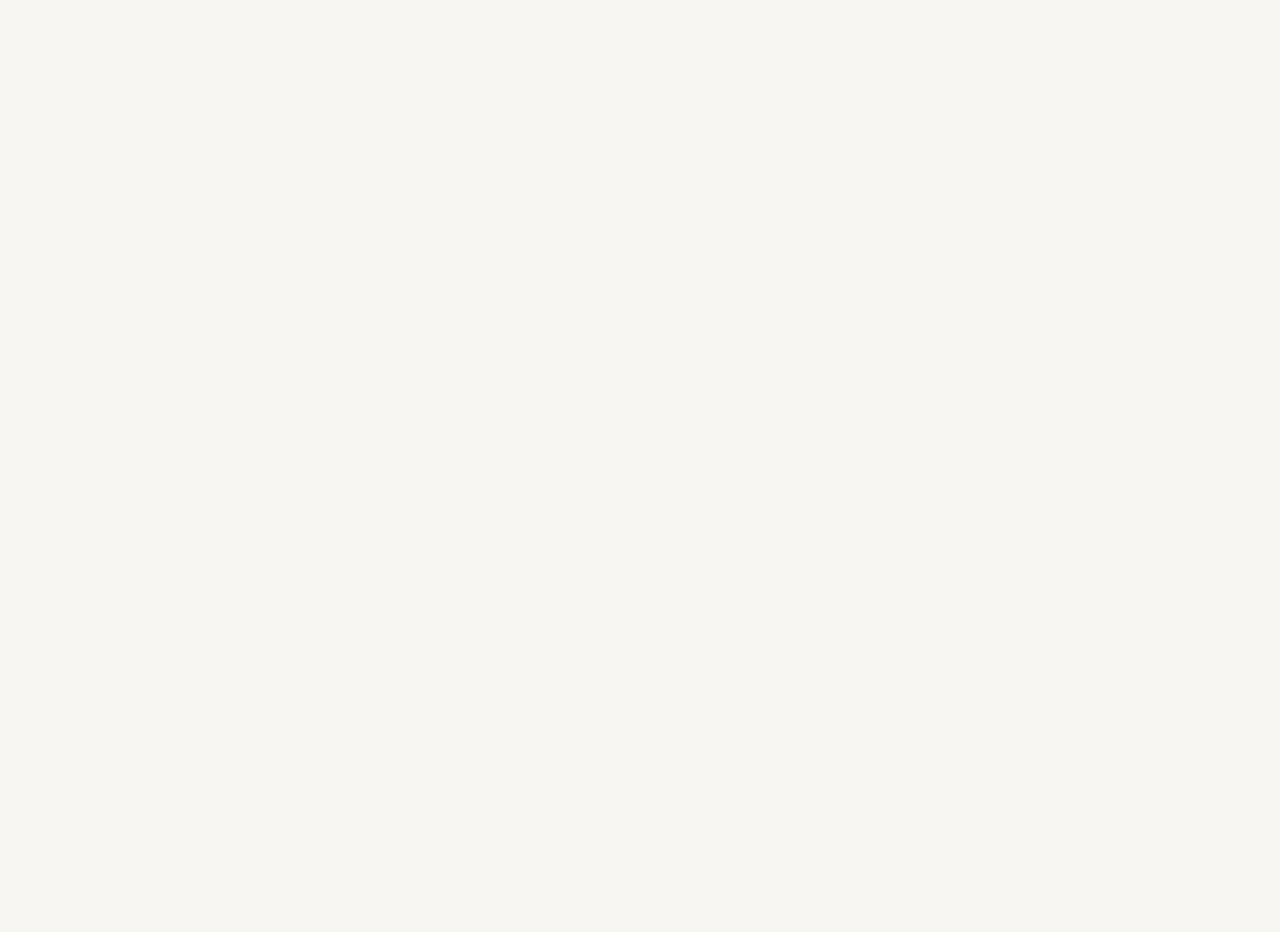
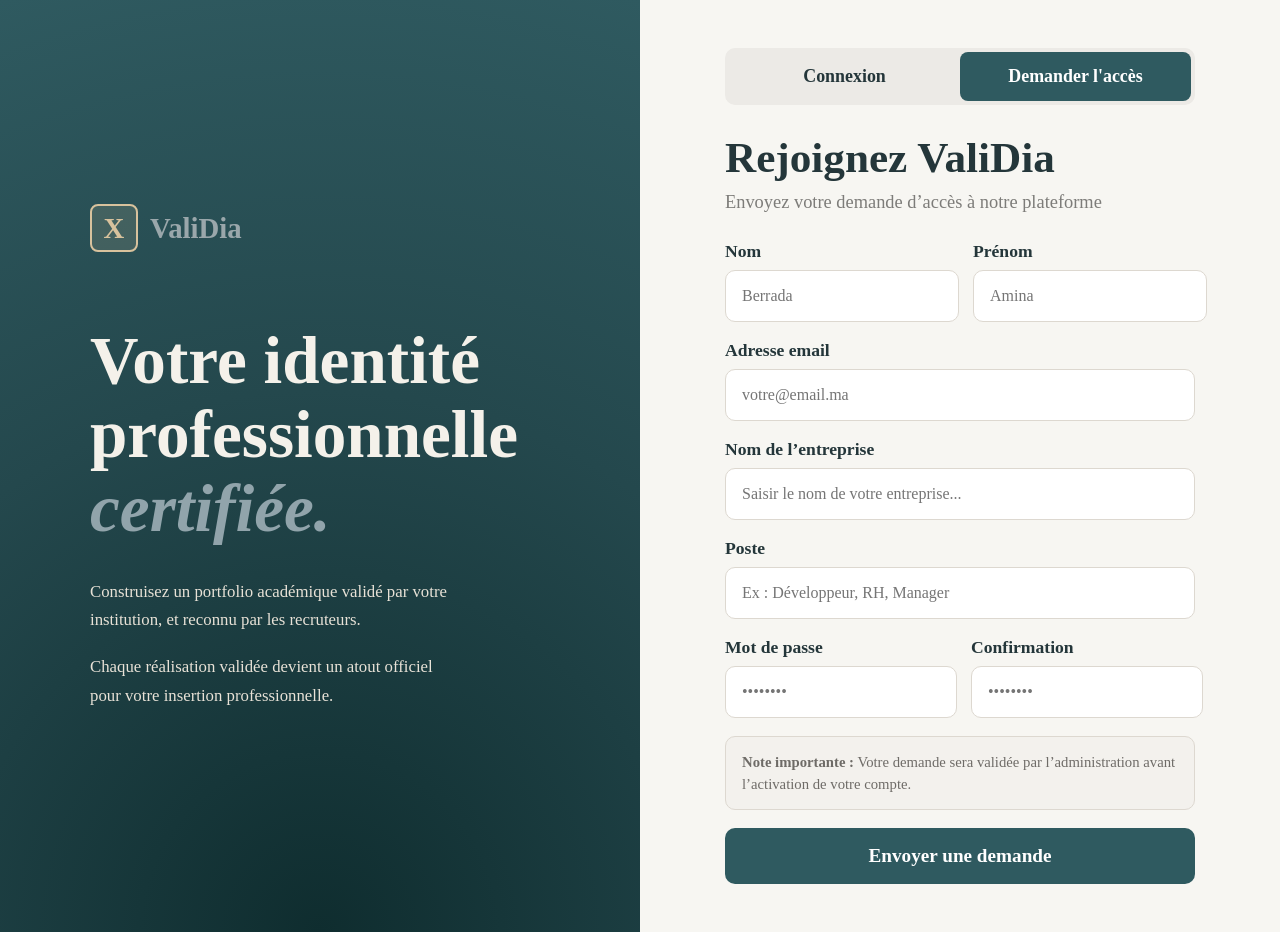
Before and after one commit to wolfrina19/testingPR, a Vue app in the folder frontend/: page /request-access in a window 1280 px wide. Before the commit this address had no page. Before the commit the page ends 800 px from the top, so only its background shows below. Built offline with nearby package versions, Linux system fonts and the light colour scheme.

Commit message:
Initialisation de la partie front de la feature RequestAccess

```diff
--- /dev/null
+++ b/frontend/src/assets/styles/request-access.css
@@ -0,0 +1,45 @@
+@import './login.css';
+
+.auth-card-request {
+  max-width: 470px;
+}
+
+.form-row {
+  display: grid;
+  grid-template-columns: 1fr 1fr;
+  gap: 14px;
+}
+
+.request-note {
+  padding: 14px 16px;
+  border: 1px solid #ddd8d0;
+  border-radius: 10px;
+  background: #f3f1ed;
+  color: #6e6b67;
+  font-size: 0.92rem;
+  line-height: 1.5;
+}
+
+.request-note p {
+  margin: 0;
+}
+
+.success-message {
+  margin: 0;
+  color: #2f5a60;
+  font-size: 0.95rem;
+}
+
+.password-group input {
+  padding-right: 14px;
+}
+
+@media (max-width: 640px) {
+  .form-row {
+    grid-template-columns: 1fr;
+  }
+
+  .auth-card-request {
+    max-width: 100%;
+  }
+}
--- a/frontend/src/router/index.js
+++ b/frontend/src/router/index.js
@@ -1,5 +1,6 @@
 import { createRouter, createWebHistory } from 'vue-router'
 import LoginView from '../views/LoginView.vue'
+import RequestAccessView from '../views/RequestAccessView.vue'
 
 const router = createRouter({
   history: createWebHistory(),
@@ -13,6 +14,11 @@ const router = createRouter({
       name: 'login',
       component: LoginView,
     },
+    {
+      path: '/request-access',
+      name: 'request-access',
+      component: RequestAccessView,
+    },
   ],
 })
 
--- /dev/null
+++ b/frontend/src/views/RequestAccessView.vue
@@ -0,0 +1,223 @@
+<script setup>
+import { reactive, ref } from 'vue'
+import { useRouter } from 'vue-router'
+import '../assets/styles/request-access.css'
+
+const router = useRouter()
+
+const form = reactive({
+  // À confirmer avec le backend :
+  lastName: '',
+  firstName: '',
+  email: '',
+  companyName: '',
+  jobTitle: '',
+  password: '',
+  passwordConfirmation: '',
+})
+
+const errorMessage = ref('')
+const successMessage = ref('')
+const isSubmitting = ref(false)
+
+const goToLogin = () => {
+  router.push('/login')
+}
+
+const validateForm = () => {
+  errorMessage.value = ''
+  successMessage.value = ''
+
+  if (
+    !form.lastName.trim() ||
+    !form.firstName.trim() ||
+    !form.email.trim() ||
+    !form.companyName.trim() ||
+    !form.jobTitle.trim() ||
+    !form.password.trim() ||
+    !form.passwordConfirmation.trim()
+  ) {
+    errorMessage.value = 'Veuillez remplir tous les champs.'
+    return false
+  }
+
+  if (form.password !== form.passwordConfirmation) {
+    errorMessage.value = 'Les mots de passe ne correspondent pas.'
+    return false
+  }
+
+  return true
+}
+
+const handleSubmit = async () => {
+  if (!validateForm()) return
+
+  isSubmitting.value = true
+
+  try {
+    // TODO BACKEND:
+    // envoyer plus tard via Axios vers l’endpoint fourni par le backend
+    // ex:
+    // await requestAccess(form)
+
+    console.log('Access request form:', { ...form })
+
+    successMessage.value =
+      'Votre demande a été préparée. Le backend n’est pas encore branché.'
+  } catch (error) {
+    errorMessage.value =
+      error?.response?.data?.message || "Impossible d'envoyer la demande."
+  } finally {
+    isSubmitting.value = false
+  }
+}
+</script>
+
+<template>
+  <div class="auth-page">
+    <section class="auth-left">
+      <div class="brand-block">
+        <div class="brand-logo-row">
+          <div class="brand-logo">
+            <span class="brand-symbol">X</span>
+          </div>
+          <span class="brand-name">ValiDia</span>
+        </div>
+
+        <div class="hero-text">
+          <h1>
+            Votre identité<br />
+            professionnelle<br />
+            <span>certifiée.</span>
+          </h1>
+
+          <p>
+            Construisez un portfolio académique validé par votre institution,
+            et reconnu par les recruteurs.
+          </p>
+
+          <p>
+            Chaque réalisation validée devient un atout officiel pour votre
+            insertion professionnelle.
+          </p>
+        </div>
+      </div>
+    </section>
+
+    <section class="auth-right">
+      <div class="auth-card auth-card-request">
+        <div class="auth-tabs">
+          <button class="tab" type="button" @click="goToLogin">
+            Connexion
+          </button>
+          <button class="tab active" type="button">
+            Demander l'accès
+          </button>
+        </div>
+
+        <div class="auth-form-block">
+          <h2>Rejoignez ValiDia</h2>
+          <p class="subtitle">
+            Envoyez votre demande d’accès à notre plateforme
+          </p>
+
+          <form class="auth-form" @submit.prevent="handleSubmit">
+            <div class="form-row">
+              <div class="form-group">
+                <label for="lastName">Nom</label>
+                <input
+                  id="lastName"
+                  v-model="form.lastName"
+                  type="text"
+                  placeholder="Berrada"
+                />
+              </div>
+
+              <div class="form-group">
+                <label for="firstName">Prénom</label>
+                <input
+                  id="firstName"
+                  v-model="form.firstName"
+                  type="text"
+                  placeholder="Amina"
+                />
+              </div>
+            </div>
+
+            <div class="form-group">
+              <label for="email">Adresse email</label>
+              <input
+                id="email"
+                v-model="form.email"
+                type="email"
+                placeholder="votre@email.ma"
+              />
+            </div>
+
+            <div class="form-group">
+              <label for="companyName">Nom de l’entreprise</label>
+              <input
+                id="companyName"
+                v-model="form.companyName"
+                type="text"
+                placeholder="Saisir le nom de votre entreprise..."
+              />
+            </div>
+
+            <div class="form-group">
+              <label for="jobTitle">Poste</label>
+              <input
+                id="jobTitle"
+                v-model="form.jobTitle"
+                type="text"
+                placeholder="Ex : Développeur, RH, Manager"
+              />
+            </div>
+
+            <div class="form-row">
+              <div class="form-group password-group">
+                <label for="password">Mot de passe</label>
+                <input
+                  id="password"
+                  v-model="form.password"
+                  type="password"
+                  placeholder="••••••••"
+                />
+              </div>
+
+              <div class="form-group password-group">
+                <label for="passwordConfirmation">Confirmation</label>
+                <input
+                  id="passwordConfirmation"
+                  v-model="form.passwordConfirmation"
+                  type="password"
+                  placeholder="••••••••"
+                />
+              </div>
+            </div>
+
+            <div class="request-note">
+              <p>
+                <strong>Note importante :</strong>
+                Votre demande sera validée par l’administration avant
+                l’activation de votre compte.
+              </p>
+            </div>
+
+            <p v-if="errorMessage" class="error-message">
+              {{ errorMessage }}
+            </p>
+
+            <p v-if="successMessage" class="success-message">
+              {{ successMessage }}
+            </p>
+
+            <button class="submit-btn" type="submit" :disabled="isSubmitting">
+              {{ isSubmitting ? 'Envoi...' : 'Envoyer une demande' }}
+            </button>
+          </form>
+        </div>
+      </div>
+    </section>
+  </div>
+</template>
```
Also changed, not shown: frontend/src/services/requestAccessService.js (added, +8 -0 lines).
